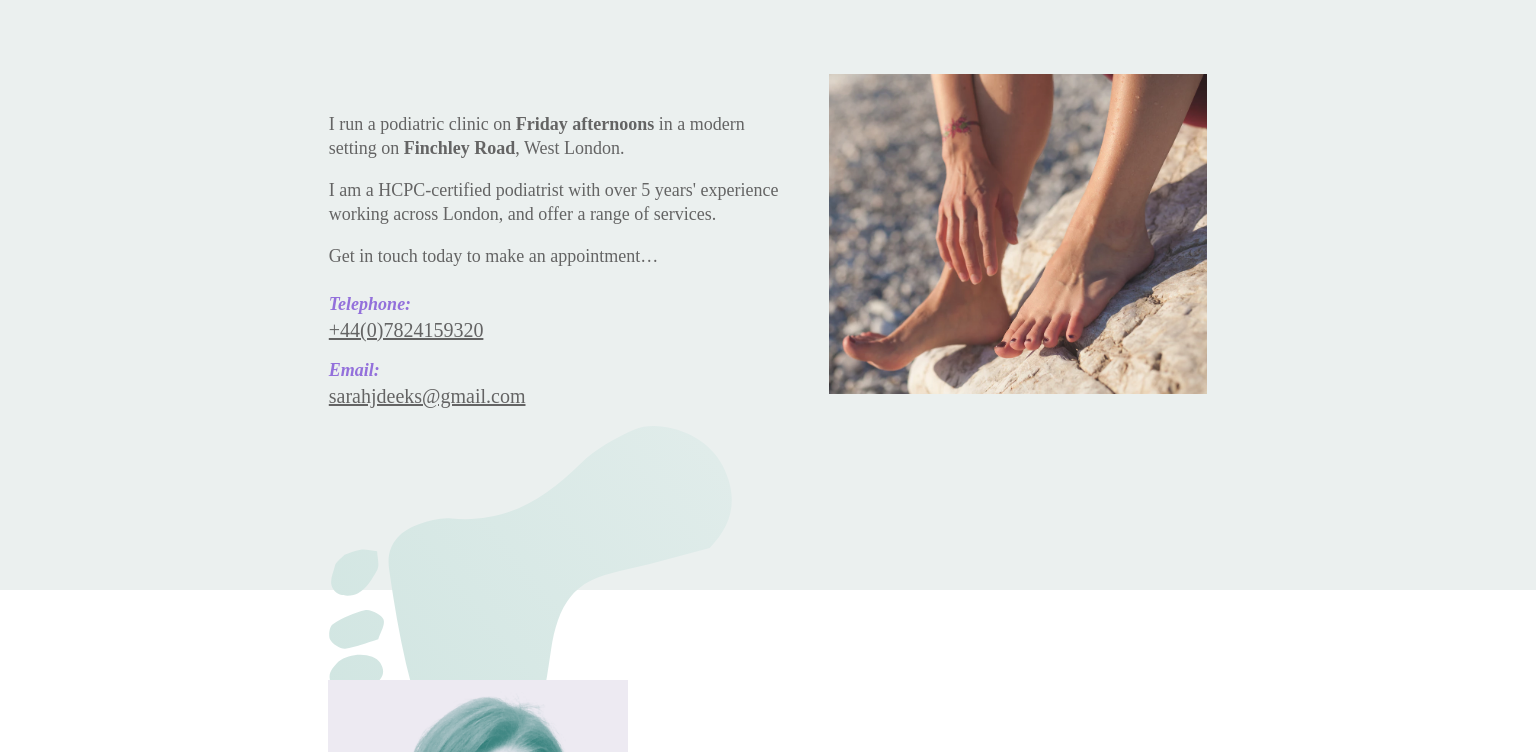
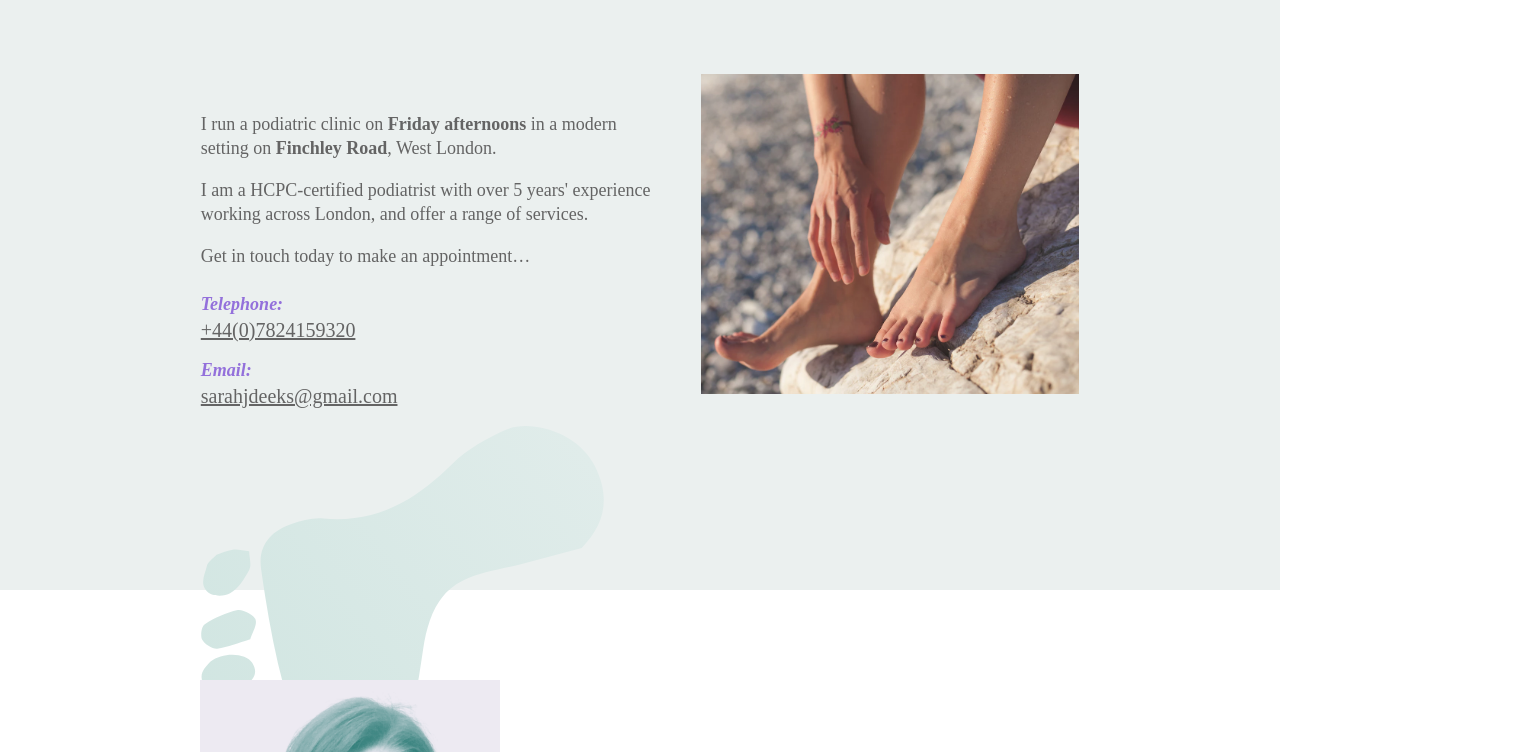
Before and after one commit to georgedeeks/sarahdeekspodiatry, a Gatsby site: page / in a window 1280 px wide. Shown: the part 166-918 px from the top of the page, 1536 px wide, since content can reach past the window. Built offline with nearby package versions, Linux system fonts and the light colour scheme; Gatsby itself is replaced by a stand-in of ours.

Commit message:
fix: attempted mobile width fix number four

```diff
--- a/src/styles/global.css
+++ b/src/styles/global.css
@@ -1,13 +1,8 @@
 html {
   position: relative;
-  min-height: 100%;
-  /* change at end before publishing? width: 120vw; */
 
-	@media (min-width:1050px)  {
-		width: 120vw;
-  }
-
-  overflow: hidden;
+  min-width: 100vw;
+  max-width: 100vw;
 }
 
 body {
```
